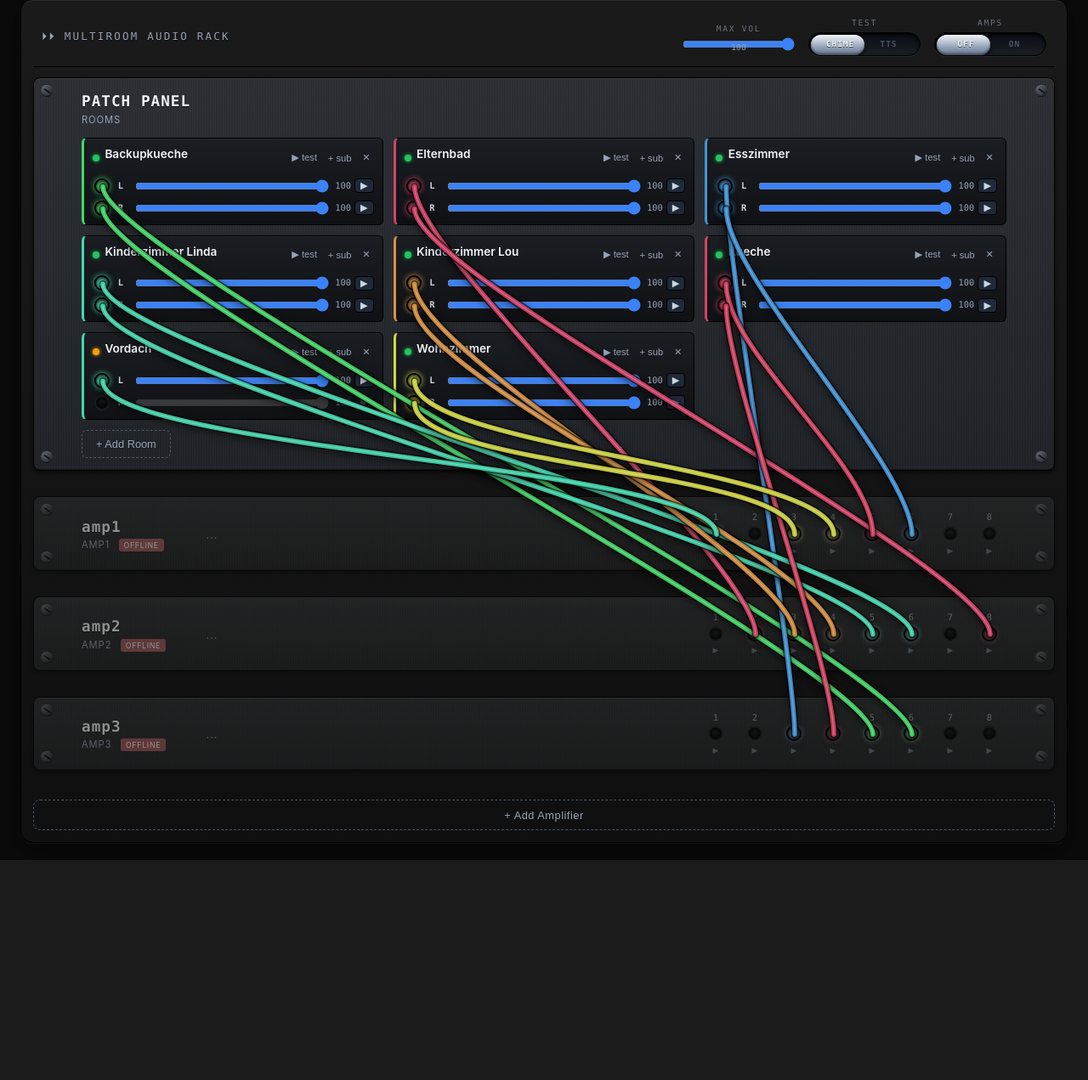
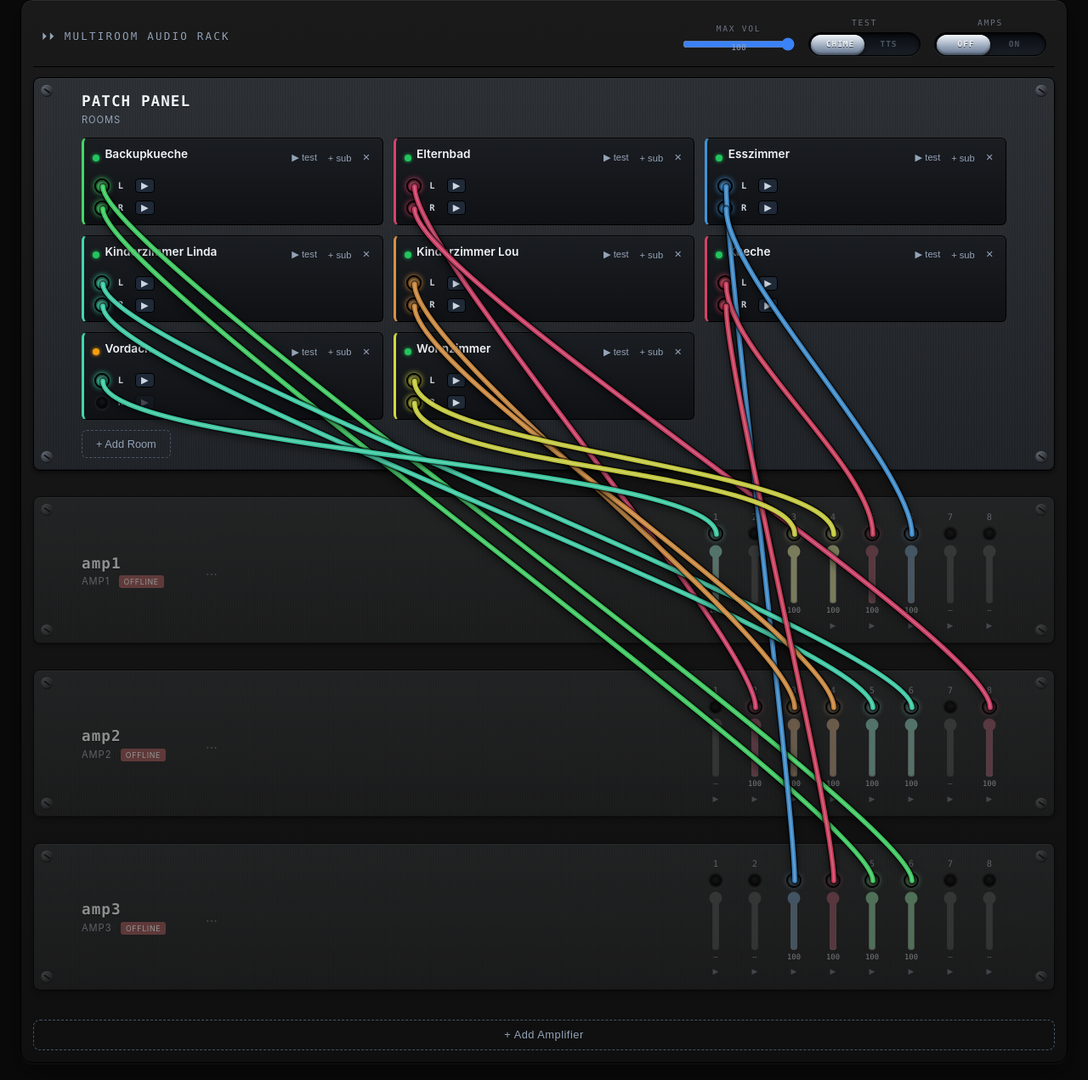
Before and after one commit to tobsch/snappy, a FastAPI app: page /amplifiers in a window 1280 px wide. Shown: the part 147-1418 px from the top of the page at 85% size. Before the commit the page ends 1159 px from the top, so only its background shows below. Run offline with FastAPI, Linux system fonts and the light colour scheme; data that the repository does not hold is empty; some libraries are stand-ins or nearby versions.

Commit message:
Vertical channel faders on amp modules; remove room-slot sliders
Per-speaker volume now lives where it physically belongs — under the
amp channel jack, mixer-style. Each cell has a small vertical fader
that's bound to whatever speaker is currently connected to that jack
and disabled when the jack is empty. The fader's accent color picks
up the cable color so a glance down the row shows which channels are
hot for each room.

Removes the horizontal sliders from the room slots in the patch panel
(one slider per per-speaker volume is enough). Per-side test buttons
stay there since they're a per-room concern.

Co-Authored-By: Claude Opus 4.7 (1M context) <noreply@anthropic.com>

```diff
--- a/webui/static/css/style.css
+++ b/webui/static/css/style.css
@@ -1715,3 +1715,38 @@ body.tap-selecting .room-slot { /* keep slots clickable */ }
 }
 .addamp-form input[name="amp_id"] { width: 90px; }
 .addamp-form input[name="channels"] { width: 60px; }
+
+/* Per-channel vertical fader on amp modules — mixer channel strip vibe */
+.jack-channel {
+    /* taller cells now that we host a fader */
+    padding-bottom: 2px;
+}
+.channel-fader {
+    /* Cross-browser vertical range:
+       Chrome/Safari: -webkit-appearance: slider-vertical
+       Firefox/modern: writing-mode + direction
+       Plus the legacy `orient="vertical"` HTML attribute on the element */
+    -webkit-appearance: slider-vertical;
+    appearance: slider-vertical;
+    writing-mode: vertical-lr;
+    direction: rtl;            /* high value at top */
+    width: 14px;
+    height: 70px;
+    margin: 2px 0 0;
+    accent-color: var(--cable-color, #475569);
+    background: transparent;
+    cursor: pointer;
+}
+.channel-fader:disabled {
+    opacity: 0.25;
+    cursor: not-allowed;
+}
+.channel-vol-num {
+    font-family: ui-monospace, "SF Mono", Menlo, Consolas, monospace;
+    font-size: 0.55rem;
+    color: #94a3b8;
+    margin-top: 1px;
+    min-height: 0.7rem;
+    line-height: 1;
+}
+.jack-channel.connected .channel-vol-num { color: #cbd5e1; }
--- a/webui/templates/amplifiers.html
+++ b/webui/templates/amplifiers.html
@@ -102,6 +102,11 @@
                     <div class="jack jack-channel" data-amp="{{ amp.id }}" data-channel="{{ ch }}">
                         <div class="jack-label">{{ ch }}</div>
                         <div class="jack-port" data-jack-id="amp:{{ amp.id }}:{{ ch }}"></div>
+                        <input type="range" class="channel-fader" orient="vertical"
+                               min="0" max="100" value="100" disabled
+                               data-amp="{{ amp.id }}" data-channel="{{ ch }}"
+                               oninput="onChannelFaderInput(this)">
+                        <span class="channel-vol-num" id="vol-num-{{ amp.id }}-{{ ch }}">–</span>
                         <button class="jack-test" tabindex="-1"
                                 onclick="event.stopPropagation(); testCell('{{ amp.id }}', {{ ch }})"
                                 title="Play test on this channel">▶</button>
@@ -265,7 +270,8 @@ function render() {
 }
 
 function renderJacks() {
-    // Update each amp jack's "filled" visual based on whether it has a cable
+    // Update each amp jack's "filled" visual + bind its channel fader to the
+    // assigned speaker's volume (or disable it if the jack is empty).
     for (const amp of AMPS) {
         for (let ch = 1; ch <= amp.channels; ch++) {
             const cell = document.querySelector(`.jack-channel[data-amp="${amp.id}"][data-channel="${ch}"]`);
@@ -274,8 +280,33 @@ function renderJacks() {
             cell.classList.toggle('connected', !!a);
             cell.style.removeProperty('--cable-color');
             if (a && a.roomId) cell.style.setProperty('--cable-color', colorForRoom(a.roomId));
+
+            const fader = cell.querySelector('.channel-fader');
+            const num = cell.querySelector('.channel-vol-num');
+            if (a && a.speakerId && speakers[a.speakerId]) {
+                const v = speakers[a.speakerId].volume ?? 100;
+                fader.disabled = false;
+                fader.value = v;
+                num.textContent = v;
+            } else {
+                fader.disabled = true;
+                fader.value = 100;
+                num.textContent = '–';
+            }
         }
     }
+}
+
+function onChannelFaderInput(input) {
+    const amp = input.dataset.amp;
+    const ch = parseInt(input.dataset.channel, 10);
+    const a = findCellAssignment(amp, ch);
+    if (!a || !a.speakerId || !speakers[a.speakerId]) return;
+    const v = parseInt(input.value, 10);
+    speakers[a.speakerId].volume = v;
+    const num = document.getElementById(`vol-num-${amp}-${ch}`);
+    if (num) num.textContent = v;
+    renderPendingBar();
 }
 
 function renderRoomSlots() {
@@ -301,7 +332,6 @@ function renderRoomSlots() {
             const spkId = room[side];
             const spk = spkId ? speakers[spkId] : null;
             const placed = !!spk;
-            const vol = spk?.volume ?? 100;
             return `
                 <div class="room-side-row ${placed ? 'placed' : 'empty'}">
                     <div class="jack jack-room ${placed ? 'connected' : ''}"
@@ -310,14 +340,9 @@ function renderRoomSlots() {
                         <div class="jack-port" data-jack-id="${jackIdForRoomSide(rid, side)}"></div>
                         <div class="jack-label">${side[0].toUpperCase()}</div>
                     </div>
-                    <div class="side-controls">
-                        <input type="range" class="vol-slider" min="0" max="100"
-                               value="${vol}" ${placed ? '' : 'disabled'}
-                               oninput="onVolumeInput(this, '${spkId || ''}')">
-                        <span class="vol-num">${vol}</span>
-                        <button class="btn-side-test" ${placed ? '' : 'disabled'}
-                                onclick="testRoomSide('${rid}', '${side}')">▶</button>
-                    </div>
+                    <button class="btn-side-test" ${placed ? '' : 'disabled'}
+                            onclick="testRoomSide('${rid}', '${side}')"
+                            title="Play test on this side">▶</button>
                 </div>
             `;
         }).join('');
```
